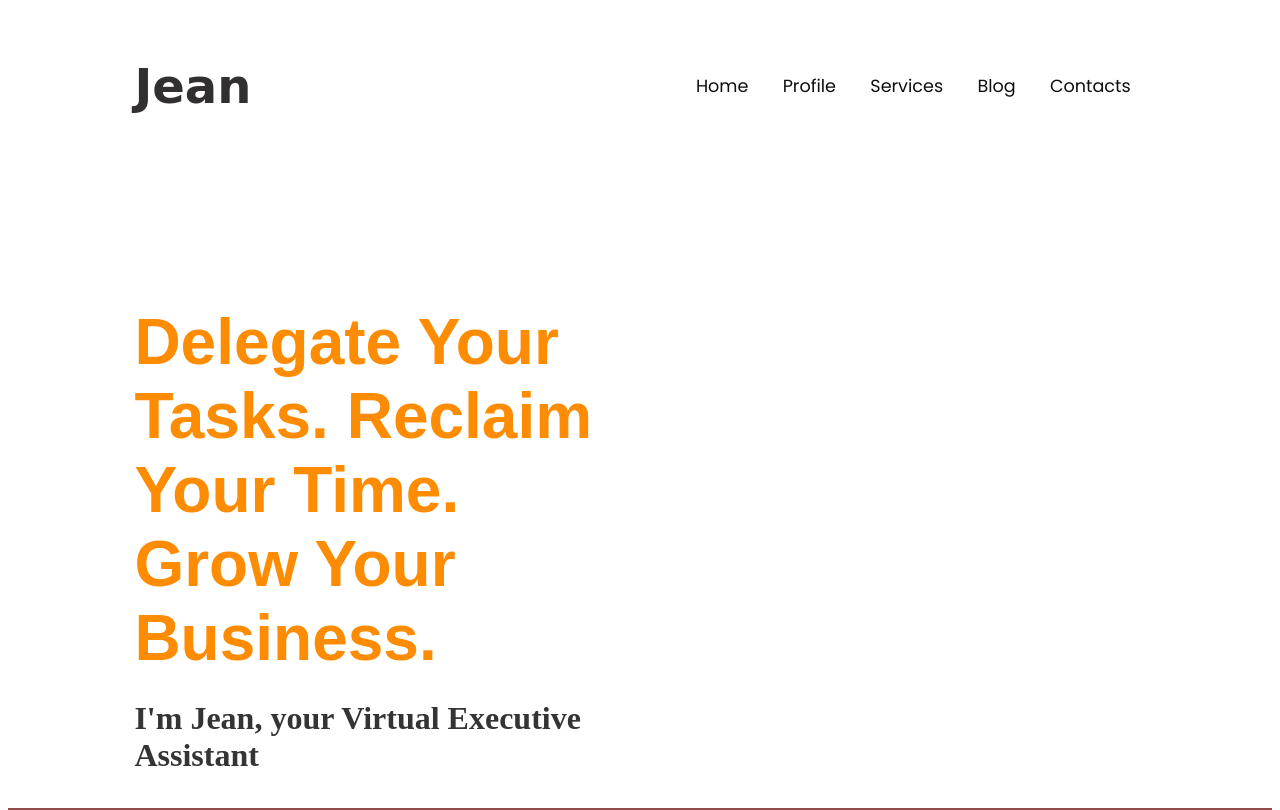
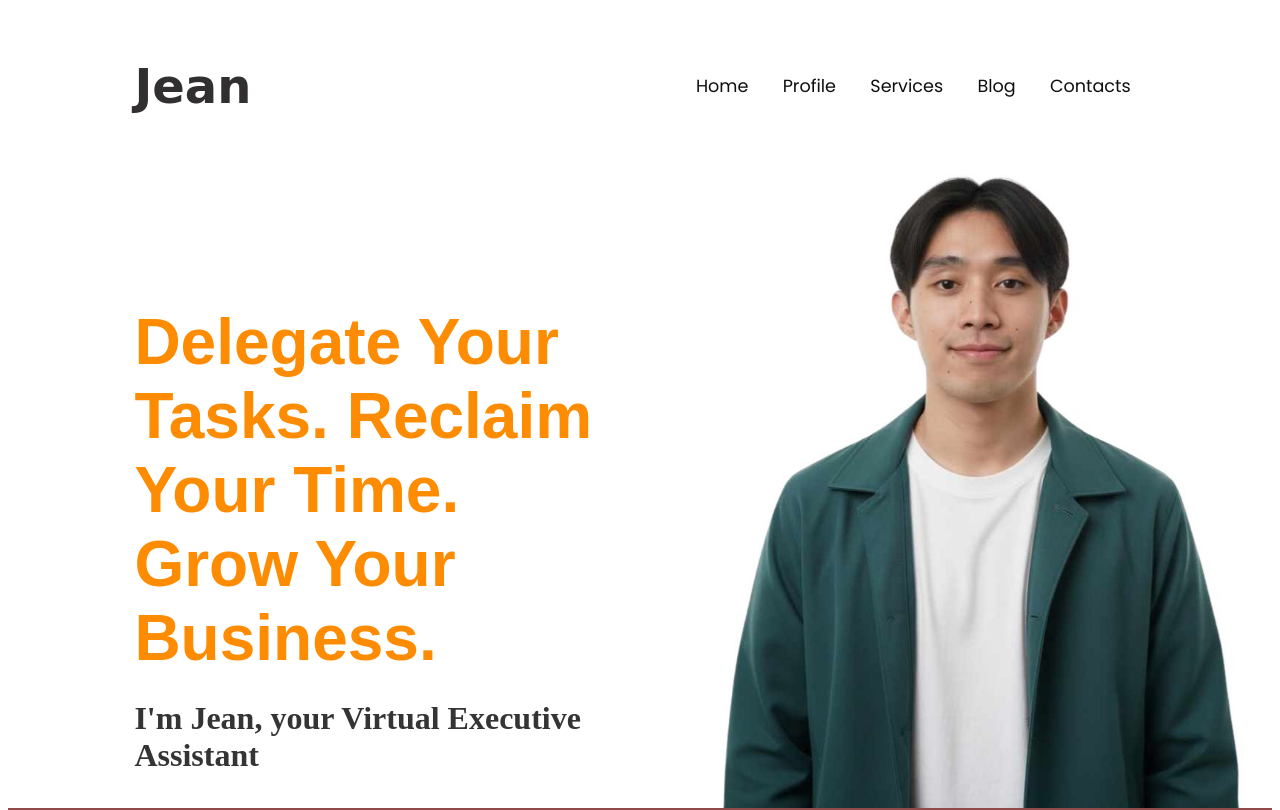
Before and after one commit to Miguel-Dankworth/my-website, a plain HTML site: page index.html in a window 1280 px wide. Shown: the top 810 px of the page. Drawn offline with Linux system fonts and the light colour scheme; a web font is replaced by a local one.

Commit message:
Update main.css

```diff
--- a/assets/css/main.css
+++ b/assets/css/main.css
@@ -13,7 +13,7 @@ body {
 #header {
     width: 100%;
     height: 100vh;
-    background: url('assets/media/pictures/right_landscape-whitebg.jpg') no-repeat;
+    background: url('/assets/media/pictures/right_landscape-whitebg.jpg') no-repeat;
     background-position: center;
     background-size: cover;
 }
```
